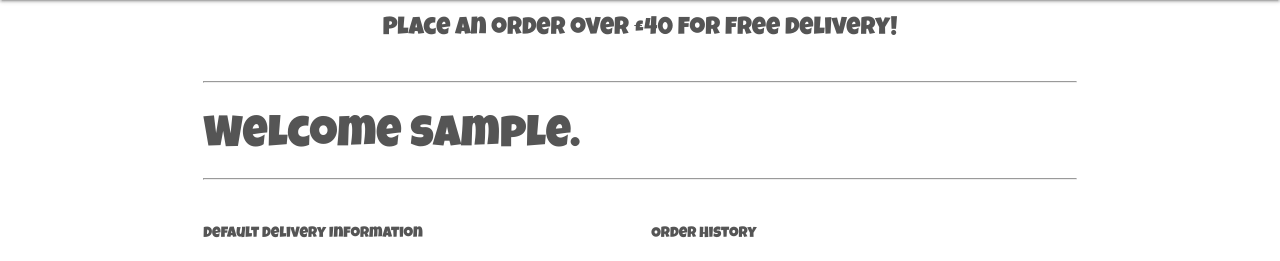
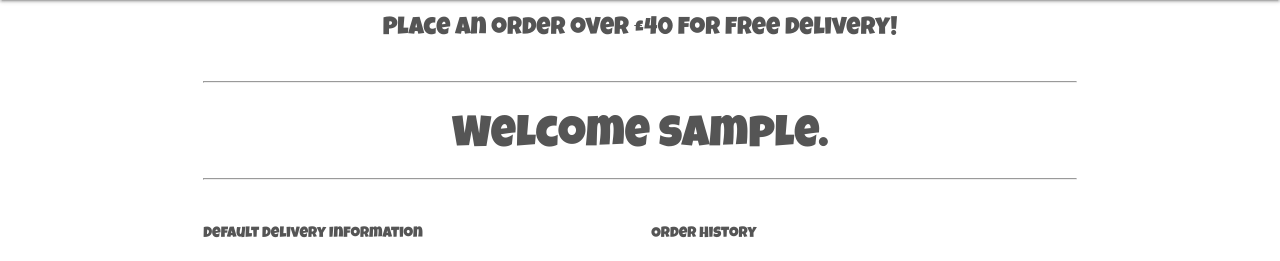
Before and after one commit to Code-Institute-Submissions/sniclasj-just-tri-it_JanResub, a Django app: page /profiles/ in a window 1280 px wide. Shown: the part 115-376 px from the top of the page. Run offline with Django 3.2, Linux system fonts and the light colour scheme; the visitor is signed in with stand-in values (Sample User, id 1); data comes from the database, SQL or seed files in the repository; data that the repository does not hold is empty; some libraries are stand-ins or nearby versions.

Commit message:
Add center-align class to heading welcoming athlete

```diff
--- a/profiles/templates/profiles/profile.html
+++ b/profiles/templates/profiles/profile.html
@@ -16,7 +16,7 @@
 {% block content %}
 <div class="container">
     <div class="row">
-        <div class="col s12">
+        <div class="col s12 center-align">
             <hr>
             <h3>Welcome {{ profile.athlete }}.</h3>
             <hr>
```
